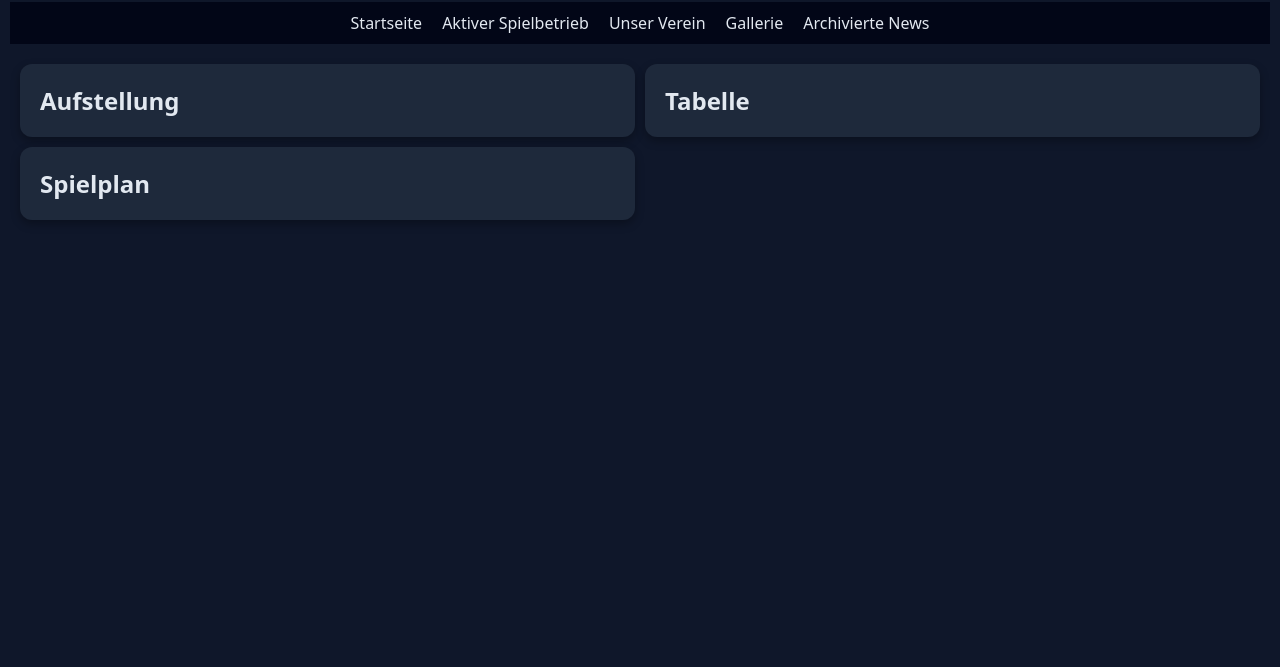
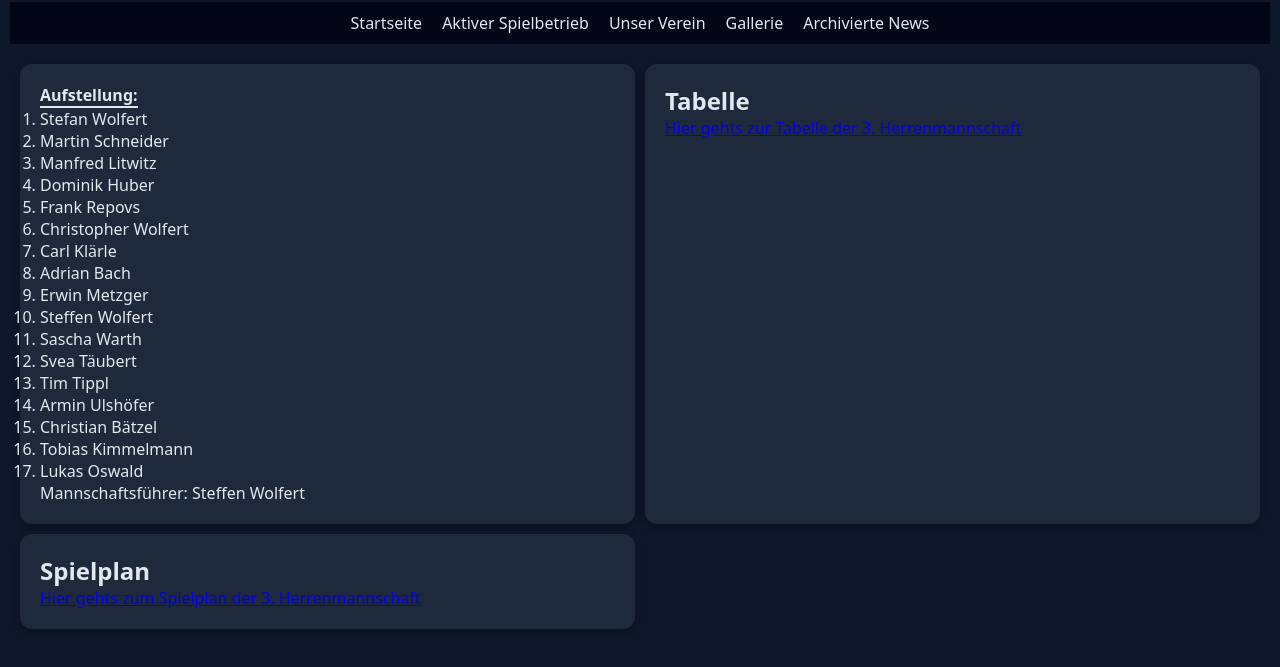
Before and after one commit to hmiku9457-pixel/TTF-Laudenbach, a plain HTML site: page aktiverSpielbetrieb/herren3.html in a window 1280 px wide. Shown: the part 93-760 px from the top of the page. Drawn offline with Linux system fonts and the light colour scheme.

Commit message:
Update herren3.html

```diff
--- a/aktiverSpielbetrieb/herren3.html
+++ b/aktiverSpielbetrieb/herren3.html
@@ -13,13 +13,37 @@
 
 		<div class="grid">
 			<div class="box">
-				<h2>Aufstellung</h2>
+				<h4 class="underline">Aufstellung:</h4>
+		        <ol>
+          <li>Stefan Wolfert</li>
+          <li>Martin Schneider</li>
+          <li>Manfred Litwitz</li>
+          <li>Dominik Huber</li>
+          <li>Frank Repovs</li>
+          <li>Christopher Wolfert</li>
+          <li>Carl Klärle</li>
+          <li>Adrian Bach</li>
+          <li>Erwin Metzger</li>
+          <li>Steffen Wolfert</li>
+          <li>Sascha Warth</li>
+          <li>Svea Täubert</li>
+          <li>Tim Tippl</li>
+          <li>Armin Ulshöfer</li>
+          <li>Christian Bätzel</li>
+          <li>Tobias Kimmelmann</li>
+          <li>Lukas Oswald</li>
+        </ol>
+        <p>Mannschaftsführer: Steffen Wolfert</p>
 			</div>
+
 			<div class="box">
 				<h2>Tabelle</h2>
+				<a href="https://www.mytischtennis.de/click-tt/TTBW/25--26/ligen/E_Kreisliga_B_Gr._3/gruppe/494867/tabelle/gesamt">Hier gehts zur Tabelle der 3. Herrenmannschaft</a>
 			</div>
+
 			<div class="box">
 				<h2>Spielplan</h2>
+				<a href="https://www.mytischtennis.de/click-tt/TTBW/25--26/ligen/E_Kreisliga_B_Gr._3/gruppe/494867/mannschaft/2961414/TTF_Laudenbach_III/spielerbilanzen/gesamt">Hier gehts zum Spielplan der 3. Herrenmannschaft</a>
 			</div>
 		</div>
 
```
